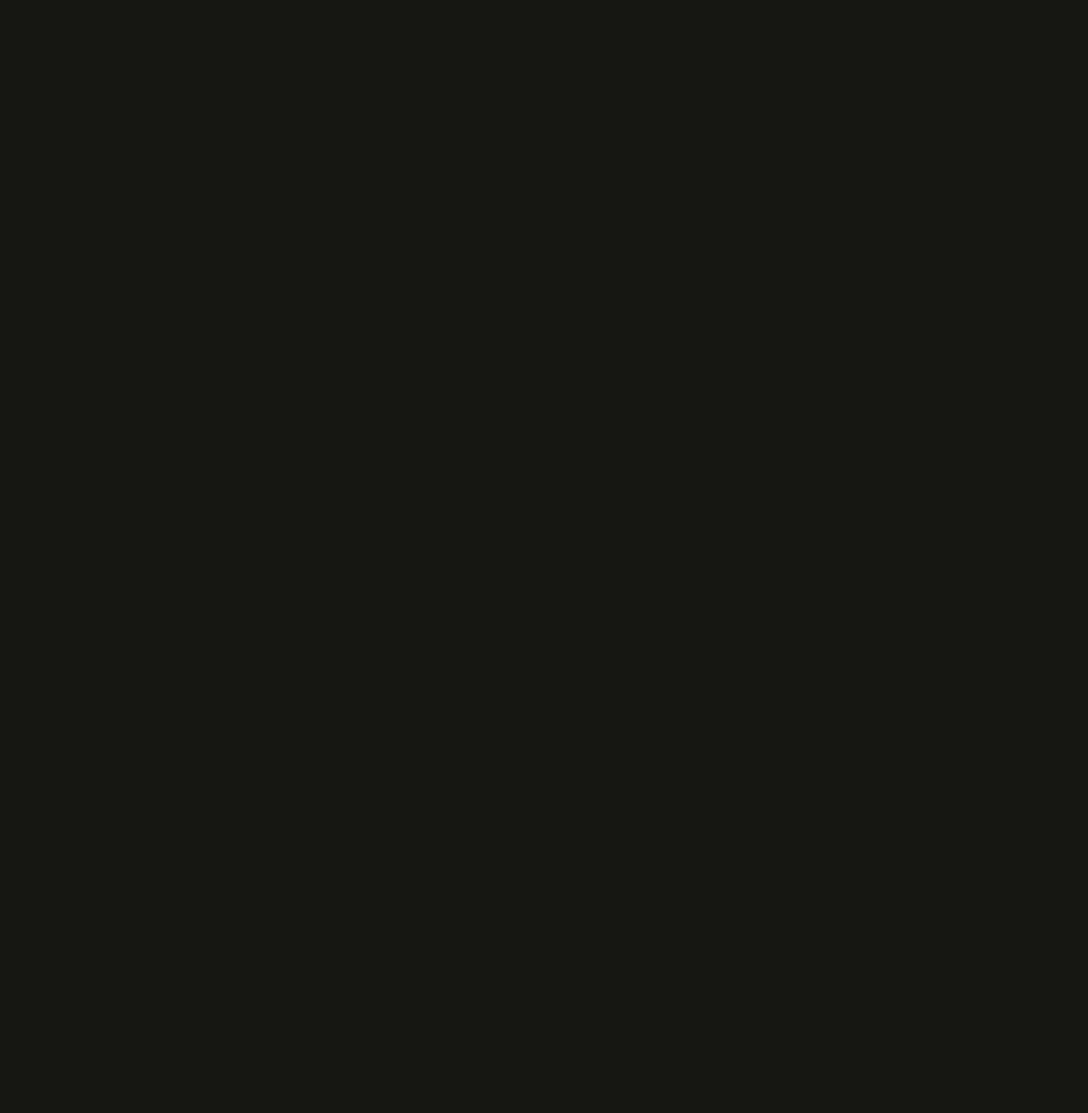
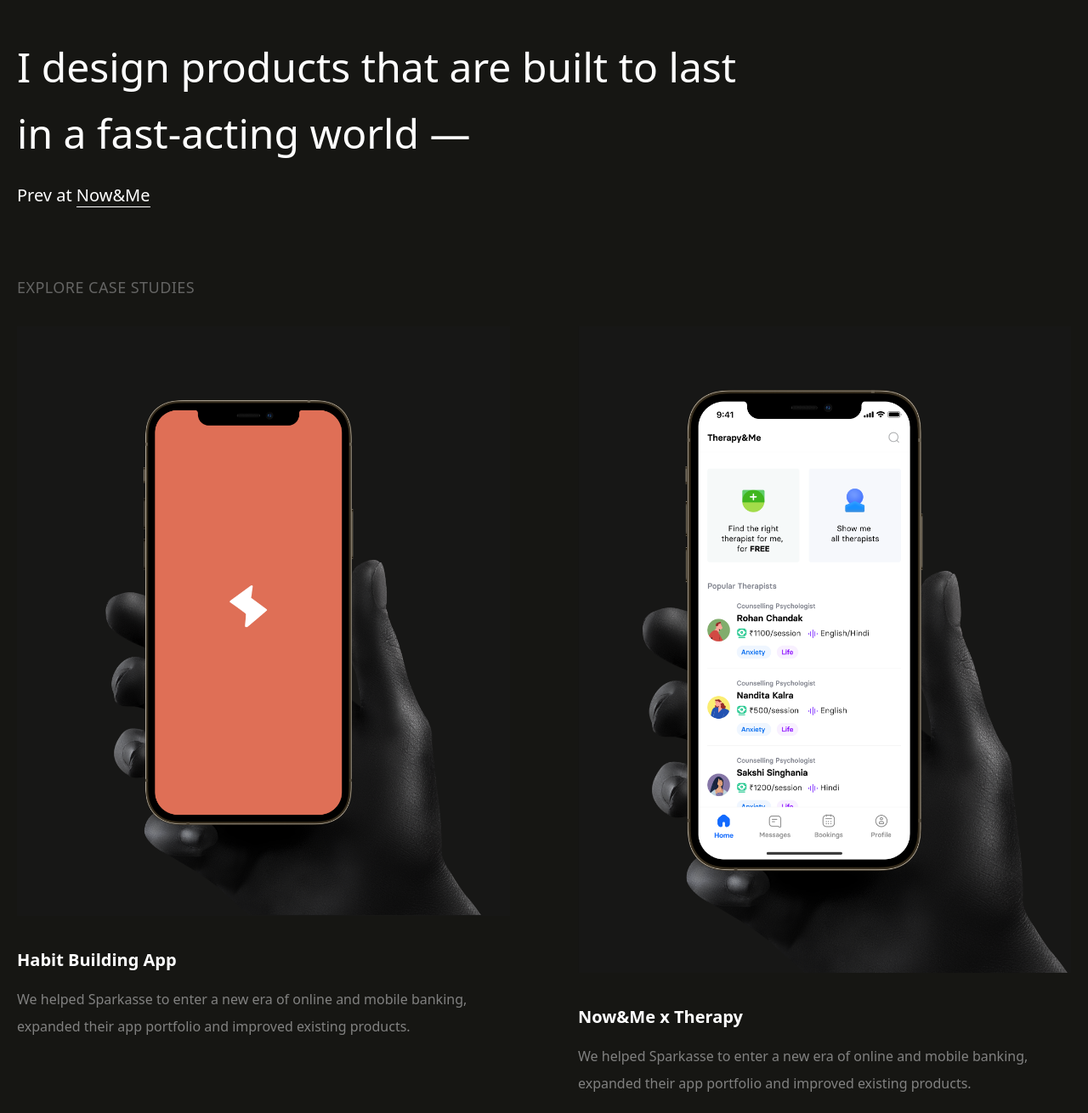
Before and after one commit to ignnikhil/portfolio, a Next.js app: page / in a window 1280 px wide. Shown: the part 840-2150 px from the top of the page at 85% size. Before the commit the page ends 800 px from the top, so only its background shows below. Built offline with nearby package versions, Linux system fonts and the light colour scheme; a web font is replaced by a local one.

Commit message:
feat: feature section

```diff
--- a/src/pages/index.tsx
+++ b/src/pages/index.tsx
@@ -2,6 +2,8 @@
 import avatarImage from "../images/avatar.png";
 import cresentMoonEmoji from "../images/crescent-moon_emoji.png";
 import videoGameEmoji from "../images/video-game_emoji.png";
+import habitAppImage from "../images/habit_app.png";
+import nowandmeTherapyAppImage from "../images/nowandme_therapy_app.png";
 import Image from "next/image";
 import Head from "next/head";
 
@@ -242,6 +244,63 @@
               </h1>
             </div>
           </section>
+          <section className="px-5 py-20">
+            <div className="max-w-7xl mx-auto">
+              <div>
+                <p className="text-5xl font-medium leading-relaxed">
+                  I design products that are built to last
+                  <br /> in a fast-acting world —
+                </p>
+                <p className="text-xl mt-5 font-medium">
+                  Prev at{" "}
+                  <a
+                    href="https://nowandme.com"
+                    rel="noreferrer"
+                    target="_blank"
+                    className="border-b border-current"
+                  >
+                    Now&amp;Me
+                  </a>
+                </p>
+              </div>
+              <div className="mt-20">
+                <h4 className="uppercase text-lg tracking-wide font-medium text-[#646463]">
+                  Explore Case Studies
+                </h4>
+                <div className="grid grid-cols-2 gap-20 mt-8">
+                  <div>
+                    <Image src={habitAppImage} alt="Habit Building App" />
+                    <div className="mt-8">
+                      <h5 className="text-xl font-semibold">
+                        Habit Building App
+                      </h5>
+                      <p className="mt-4 leading-8 text-[#818180]">
+                        We helped Sparkasse to enter a new era of online and
+                        mobile banking, expanded their app portfolio and
+                        improved existing products.
+                      </p>
+                    </div>
+                  </div>
+                  <div>
+                    <Image
+                      src={nowandmeTherapyAppImage}
+                      alt="Now&Me x Therapy"
+                    />
+                    <div className="mt-8">
+                      <h5 className="text-xl font-semibold">
+                        Now&Me x Therapy
+                      </h5>
+                      <p className="mt-4 leading-8 text-[#818180]">
+                        We helped Sparkasse to enter a new era of online and
+                        mobile banking, expanded their app portfolio and
+                        improved existing products.
+                      </p>
+                    </div>
+                  </div>
+                </div>
+              </div>
+            </div>
+          </section>
         </main>
       </div>
     </>
```
Also changed, not shown: src/images/habit_app.png (added), src/images/nowandme_therapy_app.png (added).
